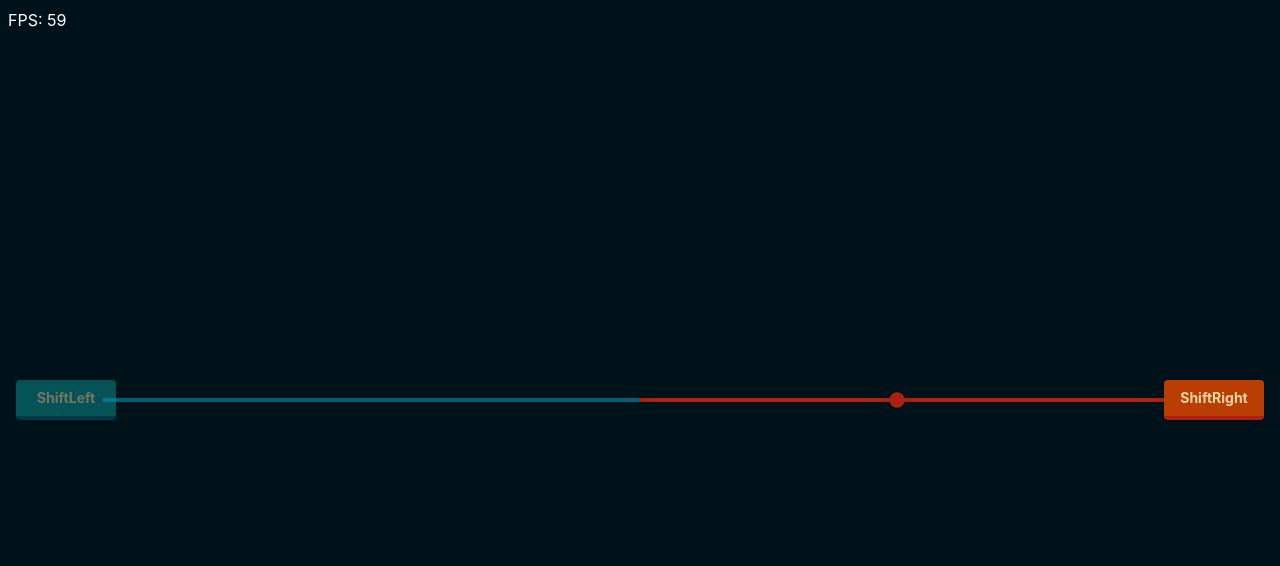
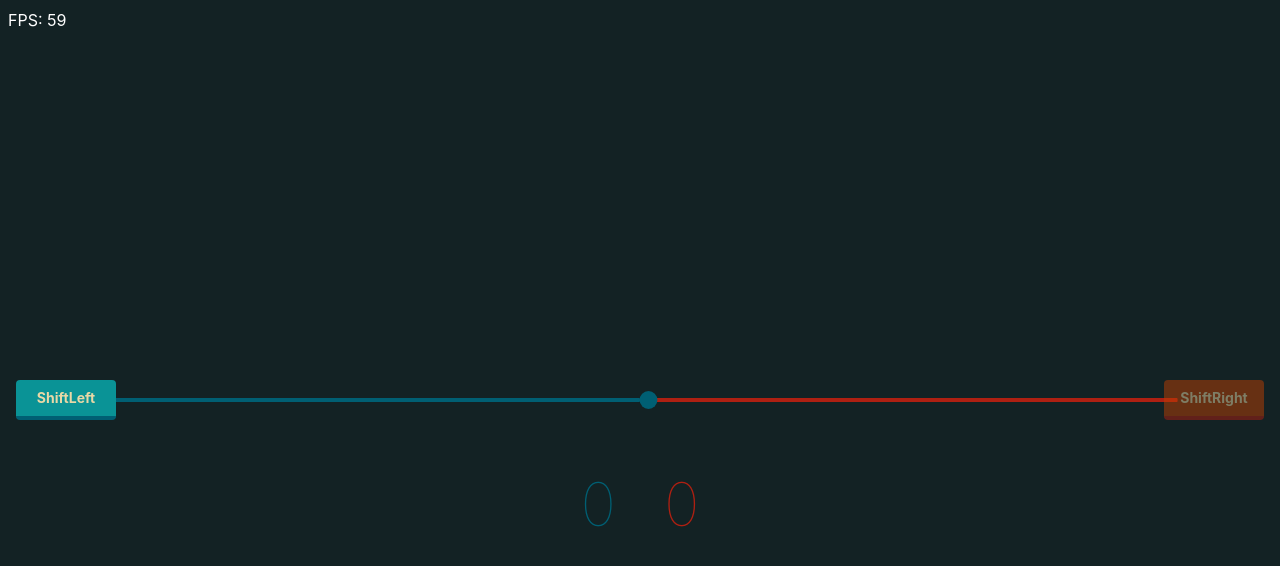
Before and after one commit to Continuities/fight-dot, a SvelteKit app: page / in a window 1280 px wide. Shown: the top 566 px of the page. Built offline with nearby package versions, Linux system fonts and the light colour scheme.

Commit message:
added score overlay

```diff
--- a/src/lib/components/game-canvas/game-canvas.svelte
+++ b/src/lib/components/game-canvas/game-canvas.svelte
@@ -8,6 +8,7 @@
 		playerTurn: Player;
 		keybinds: KeyBinds;
 		paused?: boolean;
+		onGameWon?: (winner: Player) => void;
 	}
 
 	const SHOW_FPS = true;
@@ -19,7 +20,13 @@
 	const WIN_TIME = 300; // ms range of the edge to win
 	const WIN_RANGE = WIN_TIME / DOT_SPEED;
 
-	let { winner = $bindable(), playerTurn = $bindable('p1'), keybinds, paused }: Props = $props();
+	let {
+		winner = $bindable(),
+		playerTurn = $bindable('p1'),
+		keybinds,
+		paused,
+		onGameWon
+	}: Props = $props();
 
 	let canvas: HTMLCanvasElement;
 	let fps = $state(0);
@@ -38,6 +45,13 @@
 		winner = undefined;
 	};
 
+	const triggerWin = (forPlayer: Player) => {
+		winner = forPlayer;
+		if (onGameWon) {
+			onGameWon(forPlayer);
+		}
+	};
+
 	const onkeydown = (e: KeyboardEvent) => {
 		if (winner) {
 			resetGame();
@@ -49,9 +63,9 @@
 		if (inTarget) {
 			border = ballPos;
 			if (border <= WIN_RANGE - 1) {
-				winner = 'p2';
+				triggerWin('p2');
 			} else if (border >= 1 - WIN_RANGE) {
-				winner = 'p1';
+				triggerWin('p1');
 			}
 		}
 		ballPos = playerTurn === 'p1' ? -1 : 1;
--- /dev/null
+++ b/src/lib/components/score-overlay/index.ts
@@ -0,0 +1,7 @@
+import Root from './score-overlay.svelte';
+
+export {
+	Root,
+	//
+	Root as ScoreOverlay
+};
--- /dev/null
+++ b/src/lib/components/score-overlay/score-overlay.svelte
@@ -0,0 +1,13 @@
+<script lang="ts">
+	interface Props {
+		score: Score;
+	}
+	let { score }: Props = $props();
+</script>
+
+<div
+	class="absolute top-0 flex h-full w-full items-center justify-center gap-12 text-6xl font-thin"
+>
+	<div class="mt-52 text-(--p1)">{score.p1}</div>
+	<div class="mt-52 text-(--p2)">{score.p2}</div>
+</div>
--- a/src/routes/+page.svelte
+++ b/src/routes/+page.svelte
@@ -1,6 +1,7 @@
 <script lang="ts">
 	import { GameCanvas } from '$lib/components/game-canvas';
 	import { PlayerButtonsOverlay } from '$lib/components/player-buttons-overlay';
+	import ScoreOverlay from '$lib/components/score-overlay/score-overlay.svelte';
 	import WinnerOverlay from '$lib/components/winner-overlay/winner-overlay.svelte';
 
 	const KEYBINDS = {
@@ -10,10 +11,19 @@
 
 	let winner: Player | undefined = $state();
 	let playerTurn: Player = $state('p1');
+	let score: Score = $state({
+		p1: 0,
+		p2: 0
+	});
+
+	const onGameWon = (player: Player) => {
+		score[player]++;
+	};
 </script>
 
-<GameCanvas bind:playerTurn bind:winner keybinds={KEYBINDS} />
+<GameCanvas bind:playerTurn bind:winner keybinds={KEYBINDS} {onGameWon} />
 <PlayerButtonsOverlay keybinds={KEYBINDS} {playerTurn} />
 {#if winner}
 	<WinnerOverlay {winner} />
 {/if}
+<ScoreOverlay {score} />
--- a/src/types.d.ts
+++ b/src/types.d.ts
@@ -20,3 +20,4 @@ type Player = 'p1' | 'p2';
 type KeyCode = string;
 
 type KeyBinds = Record<Player, KeyCode>;
+type Score = Record<Player, number>;
```
